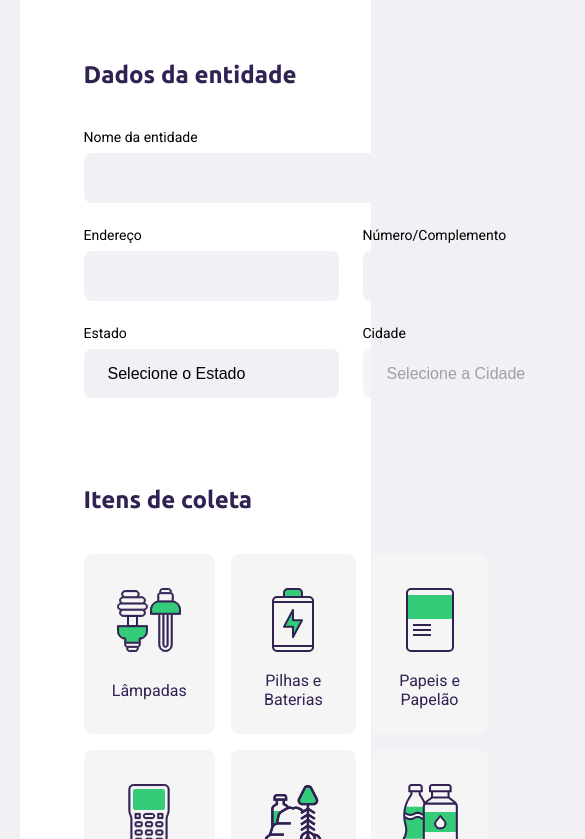
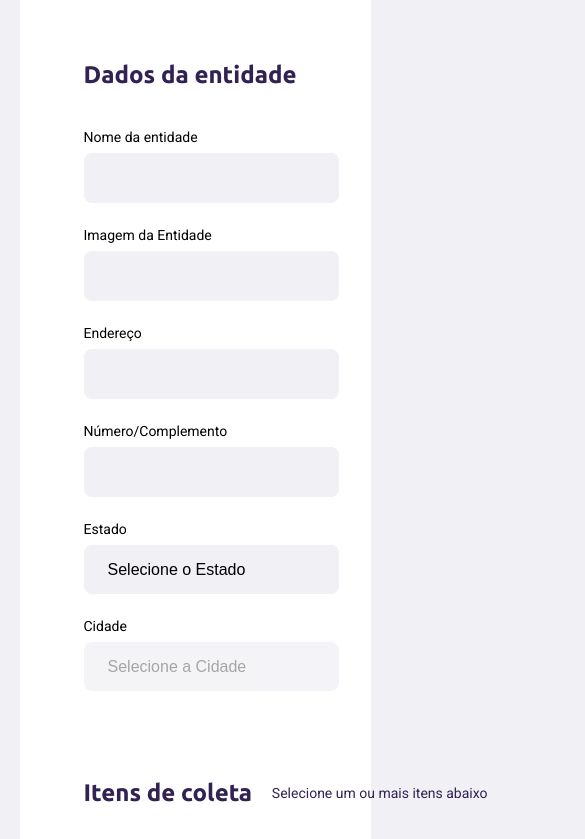
Before and after one commit to isaacdias/ecoleta, a website: page src/views/create-point.html in a window 390 px wide. Shown: the part 365-1204 px from the top of the page, 585 px wide, since content can reach past the window. Drawn offline with nearby package versions, Linux system fonts and the light colour scheme; files that its build step writes are made by us from their sources; no server answers.

Commit message:
corrigindo pendências

```diff
--- a/public/styles/create-point.css
+++ b/public/styles/create-point.css
@@ -48,10 +48,19 @@ form fieldset {
 
 form legend {
     margin-bottom: 40px;
+    display: flex;
+    align-items: center;
+    justify-content: space-between;
+    width: 100%;
 }
 
 form legend h2 {
     font-size: 24px;
+}
+
+form legend span {
+    color: var(--title-color);
+    font-size: 14px;
 }
 
 form .field {
--- a/public/styles/responsive.css
+++ b/public/styles/responsive.css
@@ -28,6 +28,14 @@
     #page-search-results .cards img {
         height: 250px;
     }
+
+    #page-create-point .field-group {
+        flex-direction: column;
+    }
+
+    #page-create-point .field-group .field + .field {
+        margin-left: 0;
+    }
 }
 
 @media (min-width: 1700px) {
--- a/src/views/create-point.html
+++ b/src/views/create-point.html
@@ -22,10 +22,17 @@
                 <h2>Dados da entidade</h2>
             </legend>
 
-            <div class="field">
-                <label for="name">Nome da entidade</label>
-                <input type="text" name="name" required="required">
+            <div class="field-group">
+                <div class="field">
+                    <label for="name">Nome da entidade</label>
+                    <input type="text" name="name" required="required">
+                </div>
+                <div class="field">
+                    <label for="name">Imagem da Entidade</label>
+                    <input type="url" name="image" required="required">
+                </div>
             </div>
+
 
             <div class="field-group">
                 <div class="field">
@@ -59,6 +66,7 @@
         <fieldset>
             <legend>
                 <h2>Itens de coleta</h2>
+                <span>Selecione um ou mais itens abaixo</span>
             </legend>
 
             <div class="items-grid">
```
